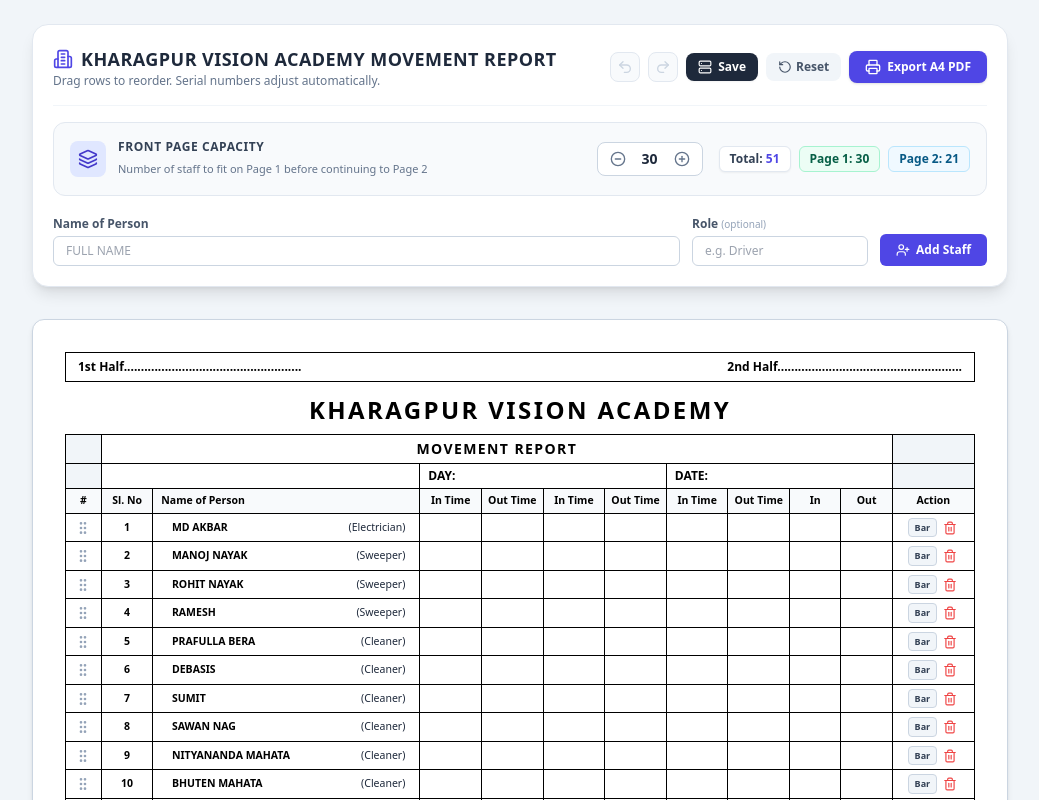
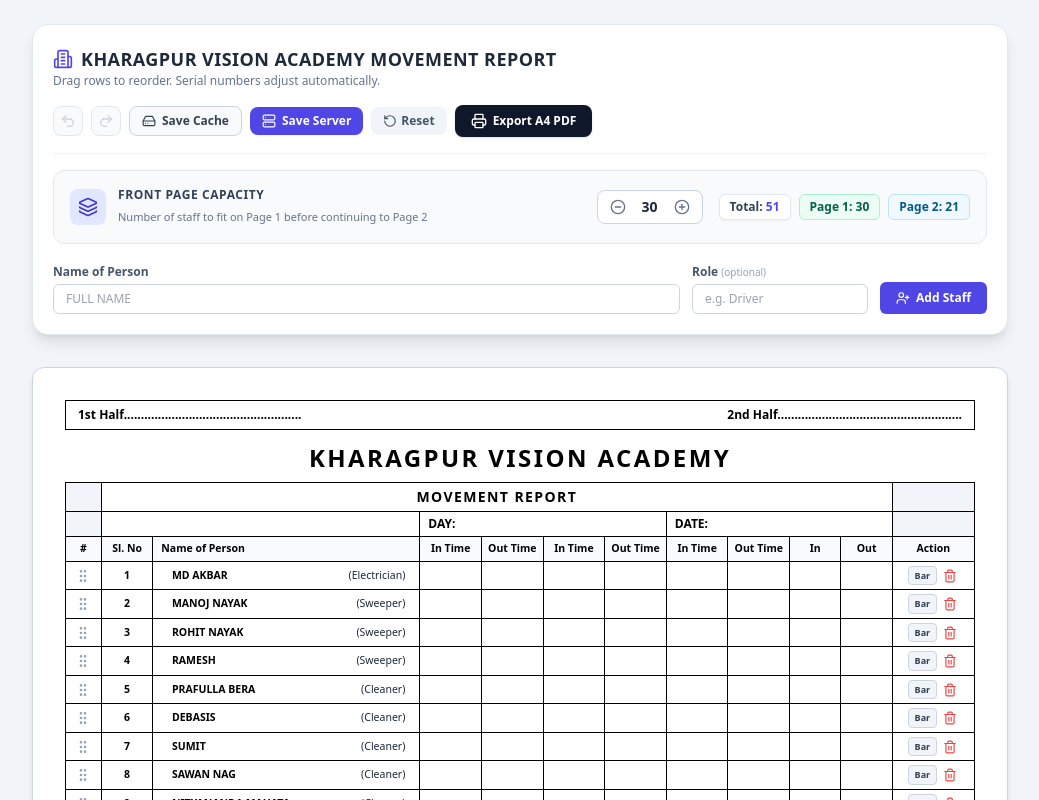
Before and after one commit to Mir-786/movement-report-manager, a Next.js app: page / in a window 1280 px wide. Shown: the top 800 px of the page, without its empty margins (120-1159 px from the left). Built offline with nearby package versions, Linux system fonts and the light colour scheme.

Commit message:
update page.tsx

```diff
--- a/app/page.tsx
+++ b/app/page.tsx
@@ -11,11 +11,14 @@ import {
   MinusCircle,
   PlusCircle,
   Building2,
+  HardDrive,
   Server,
   Undo2,
   Redo2,
   Check,
-  Loader2
+  Loader2,
+  Lock,
+  X
 } from "lucide-react";
 
 interface StaffItem {
@@ -86,6 +89,10 @@ const DEFAULT_STAFF: StaffItem[] = [
   { id: "51", name: "OMAR", role: "Driver" }
 ];
 
+const LOCAL_STORAGE_CACHE_KEY = "kva_movement_report_local_cache";
+const SERVER_AUTH_TOKEN_KEY = "kva_server_device_auth_token";
+const SERVER_SECRET_PASSWORD = "mir159";
+
 export default function MovementReportApp() {
   const [staff, setStaff] = useState<StaffItem[]>(DEFAULT_STAFF);
   const [frontPageCapacity, setFrontPageCapacity] = useState<number>(30);
@@ -95,9 +102,15 @@ export default function MovementReportApp() {
   const [newRole, setNewRole] = useState("");
   const [draggedIndex, setDraggedIndex] = useState<number | null>(null);
 
-  // Server sync indicators
-  const [isSaving, setIsSaving] = useState(false);
-  const [saveSuccess, setSaveSuccess] = useState(false);
+  // Storage and sync feedback states
+  const [saveCacheSuccess, setSaveCacheSuccess] = useState(false);
+  const [isSavingServer, setIsSavingServer] = useState(false);
+  const [saveServerSuccess, setSaveServerSuccess] = useState(false);
+
+  // Password Modal State
+  const [isPasswordModalOpen, setIsPasswordModalOpen] = useState(false);
+  const [inputPassword, setInputPassword] = useState("");
+  const [passwordError, setPasswordError] = useState("");
 
   // Undo / Redo history
   const [history, setHistory] = useState<AppSnapshot[]>([
@@ -127,31 +140,62 @@ export default function MovementReportApp() {
     setHistoryIndex(truncatedHistory.length);
   };
 
-  // Load latest state directly from server on startup
+  // Initial load: Priority to Server, fallback to Local Cache
   useEffect(() => {
-    async function loadFromServer() {
+    async function initData() {
       try {
         const res = await fetch("/api/report");
         const json = await res.json();
         if (json.success && json.data) {
-          const remote = json.data;
+          const remote: AppSnapshot = json.data;
           setStaff(remote.staff || DEFAULT_STAFF);
           setFrontPageCapacity(remote.frontPageCapacity || 30);
           setReportDay(remote.reportDay || "");
           setReportDate(remote.reportDate || "");
           setHistory([remote]);
           setHistoryIndex(0);
+          return;
         }
       } catch (err) {
-        console.warn("Could not load from server:", err);
+        // Fallback to local cache if offline or server is empty
+      }
+
+      const cached = localStorage.getItem(LOCAL_STORAGE_CACHE_KEY);
+      if (cached) {
+        try {
+          const parsed: AppSnapshot = JSON.parse(cached);
+          if (parsed.staff && Array.isArray(parsed.staff)) {
+            setStaff(parsed.staff);
+            setFrontPageCapacity(parsed.frontPageCapacity || 30);
+            setReportDay(parsed.reportDay || "");
+            setReportDate(parsed.reportDate || "");
+            setHistory([parsed]);
+            setHistoryIndex(0);
+          }
+        } catch (e) {
+          console.error("Local cache load failed:", e);
+        }
       }
     }
-    loadFromServer();
+    initData();
   }, []);
 
-  // Save latest work to server
-  const handleSaveToServer = async () => {
-    setIsSaving(true);
+  // BUTTON 1: Save in Local Cache
+  const handleSaveToCache = () => {
+    const stateToSave: AppSnapshot = {
+      staff,
+      frontPageCapacity,
+      reportDay,
+      reportDate
+    };
+    localStorage.setItem(LOCAL_STORAGE_CACHE_KEY, JSON.stringify(stateToSave));
+    setSaveCacheSuccess(true);
+    setTimeout(() => setSaveCacheSuccess(false), 2200);
+  };
+
+  // Server Save Execution Logic
+  const executeServerSave = async () => {
+    setIsSavingServer(true);
     try {
       const stateToSave: AppSnapshot = {
         staff,
@@ -166,17 +210,41 @@ export default function MovementReportApp() {
       });
       const data = await res.json();
       if (data.success) {
-        setSaveSuccess(true);
-        setTimeout(() => setSaveSuccess(false), 2500);
+        setSaveServerSuccess(true);
+        setTimeout(() => setSaveServerSuccess(false), 2500);
       }
     } catch (err) {
-      console.error("Save failed:", err);
+      console.error("Failed to save on server:", err);
     } finally {
-      setIsSaving(false);
+      setIsSavingServer(false);
     }
   };
 
-  // Undo
+  // BUTTON 2: Save in Server (With One-time Device Password Check)
+  const handleSaveToServerClick = () => {
+    const isDeviceAuthorized = localStorage.getItem(SERVER_AUTH_TOKEN_KEY) === "AUTHORIZED";
+    if (isDeviceAuthorized) {
+      executeServerSave();
+    } else {
+      setPasswordError("");
+      setInputPassword("");
+      setIsPasswordModalOpen(true);
+    }
+  };
+
+  // Modal Password Verification
+  const handleVerifyPassword = (e: React.FormEvent) => {
+    e.preventDefault();
+    if (inputPassword === SERVER_SECRET_PASSWORD) {
+      localStorage.setItem(SERVER_AUTH_TOKEN_KEY, "AUTHORIZED");
+      setIsPasswordModalOpen(false);
+      executeServerSave();
+    } else {
+      setPasswordError("Incorrect password. Access denied.");
+    }
+  };
+
+  // Undo / Redo
   const handleUndo = () => {
     if (historyIndex > 0) {
       const targetIndex = historyIndex - 1;
@@ -189,7 +257,6 @@ export default function MovementReportApp() {
     }
   };
 
-  // Redo
   const handleRedo = () => {
     if (historyIndex < history.length - 1) {
       const targetIndex = historyIndex + 1;
@@ -202,7 +269,7 @@ export default function MovementReportApp() {
     }
   };
 
-  // Keyboard shortcuts (Ctrl+Z, Ctrl+Y, Ctrl+S)
+  // Keyboard Shortcuts
   useEffect(() => {
     const onKeyDown = (e: KeyboardEvent) => {
       if ((e.ctrlKey || e.metaKey) && e.key.toLowerCase() === "z") {
@@ -218,7 +285,7 @@ export default function MovementReportApp() {
         handleRedo();
       } else if ((e.ctrlKey || e.metaKey) && e.key.toLowerCase() === "s") {
         e.preventDefault();
-        handleSaveToServer();
+        handleSaveToServerClick();
       }
     };
     window.addEventListener("keydown", onKeyDown);
@@ -280,7 +347,7 @@ export default function MovementReportApp() {
     commitSnapshot(staff);
   };
 
-  // Toggle black bar
+  // Toggle solid black divider above row
   const toggleBlackBar = (id: string) => {
     const updated = staff.map((s) =>
       s.id === id ? { ...s, hasBlackBarAbove: !s.hasBlackBarAbove } : s
@@ -301,7 +368,7 @@ export default function MovementReportApp() {
   const page1Items = staff.slice(0, frontPageCapacity);
   const page2Items = staff.slice(frontPageCapacity);
 
-  // Render Table
+  // Table Renderer
   const renderTable = (items: StaffItem[], startIndex: number, isFirstPage: boolean) => (
     <table className="w-full border-collapse border-[1.5px] border-black text-[10.5px] font-sans">
       <thead>
@@ -346,7 +413,7 @@ export default function MovementReportApp() {
           </>
         )}
 
-        {/* Column Headers (Reduced Name of Person column size) */}
+        {/* Column Headers */}
         <tr className="border-b-[1.5px] border-black bg-slate-50 print:bg-transparent font-bold text-center text-black">
           <th className="no-print w-7 border-r border-black p-1">#</th>
           <th className="w-10 border-r border-black p-1">Sl. No</th>
@@ -399,10 +466,9 @@ export default function MovementReportApp() {
                   {globalIndex + 1}
                 </td>
 
-                {/* Name & Role: 2 spaces start of name, tight brackets, space on right side */}
+                {/* Name & Role: 2 non-breaking spaces start, tight brackets without inner space, space right side */}
                 <td className="border-r border-black px-1.5 py-0.5 font-semibold text-black">
                   <div className="flex items-center text-[10.5px]">
-                    {/* 2 spaces starting of name */}
                     <span className="select-none font-mono whitespace-pre">&nbsp;&nbsp;</span>
 
                     <input
@@ -413,13 +479,11 @@ export default function MovementReportApp() {
                       className="w-full bg-transparent outline-none focus:bg-amber-100 uppercase font-semibold"
                     />
 
-                    {/* Bracket tightly touches role text, with space on the right side */}
                     {trimmedRole !== "" ? (
                       <span className="font-normal text-slate-800 print:text-black whitespace-nowrap inline-flex items-center mr-2">
                         ({trimmedRole})
                       </span>
                     ) : (
-                      /* Screen-only toggle to add a role if blank */
                       <span className="no-print opacity-0 hover:opacity-100 focus-within:opacity-100 transition-opacity mr-2">
                         <input
                           type="text"
@@ -481,7 +545,7 @@ export default function MovementReportApp() {
     <div className="min-h-screen py-6 px-3 sm:px-6 max-w-5xl mx-auto">
       {/* ================= CONTROLS (NO-PRINT) ================= */}
       <div className="no-print bg-white p-5 rounded-2xl shadow-lg border border-slate-200 mb-8 space-y-4">
-        {/* Top Header & Actions */}
+        {/* Top Header & Two Save Actions */}
         <div className="flex flex-wrap items-center justify-between gap-4 border-b border-slate-100 pb-4">
           <div>
             <h1 className="text-lg font-black text-slate-800 tracking-wide uppercase flex items-center gap-2">
@@ -520,28 +584,49 @@ export default function MovementReportApp() {
               <Redo2 className="w-4 h-4" />
             </button>
 
-            {/* Save to Server Button */}
+            {/* BUTTON 1: Save in Local Cache */}
             <button
-              onClick={handleSaveToServer}
-              disabled={isSaving}
+              onClick={handleSaveToCache}
+              className={`px-3 py-1.5 text-xs font-semibold rounded-lg flex items-center gap-1.5 transition border ${
+                saveCacheSuccess
+                  ? "bg-emerald-600 border-emerald-600 text-white"
+                  : "bg-slate-50 border-slate-300 hover:bg-slate-100 text-slate-700"
+              }`}
+              title="Save to local browser cache"
+            >
+              {saveCacheSuccess ? (
+                <>
+                  <Check className="w-3.5 h-3.5" /> Cache Saved!
+                </>
+              ) : (
+                <>
+                  <HardDrive className="w-3.5 h-3.5" /> Save Cache
+                </>
+              )}
+            </button>
+
+            {/* BUTTON 2: Save in Server (With One-Time Password Check) */}
+            <button
+              onClick={handleSaveToServerClick}
+              disabled={isSavingServer}
               className={`px-3 py-1.5 text-xs font-semibold rounded-lg flex items-center gap-1.5 transition shadow-sm ${
-                saveSuccess
+                saveServerSuccess
                   ? "bg-emerald-600 text-white"
-                  : "bg-slate-800 hover:bg-slate-900 text-white"
+                  : "bg-indigo-600 hover:bg-indigo-700 text-white"
               }`}
-              title="Save to server (Ctrl+S)"
+              title="Save directly to server database (Ctrl+S)"
             >
-              {isSaving ? (
+              {isSavingServer ? (
                 <>
                   <Loader2 className="w-3.5 h-3.5 animate-spin" /> Saving...
                 </>
-              ) : saveSuccess ? (
+              ) : saveServerSuccess ? (
                 <>
-                  <Check className="w-3.5 h-3.5" /> Saved to Server!
+                  <Check className="w-3.5 h-3.5" /> Server Saved!
                 </>
               ) : (
                 <>
-                  <Server className="w-3.5 h-3.5" /> Save
+                  <Server className="w-3.5 h-3.5" /> Save Server
                 </>
               )}
             </button>
@@ -557,7 +642,7 @@ export default function MovementReportApp() {
             {/* Export */}
             <button
               onClick={() => window.print()}
-              className="px-4 py-2 text-xs font-bold text-white bg-indigo-600 hover:bg-indigo-700 rounded-lg shadow flex items-center gap-1.5 transition"
+              className="px-4 py-2 text-xs font-bold text-white bg-slate-900 hover:bg-black rounded-lg shadow flex items-center gap-1.5 transition"
             >
               <Printer className="w-4 h-4" /> Export A4 PDF
             </button>
@@ -654,6 +739,68 @@ export default function MovementReportApp() {
         </form>
       </div>
 
+      {/* ================= ONE-TIME PASSWORD MODAL ================= */}
+      {isPasswordModalOpen && (
+        <div className="no-print fixed inset-0 z-50 flex items-center justify-center bg-black/60 backdrop-blur-sm p-4">
+          <div className="bg-white rounded-2xl shadow-2xl max-w-sm w-full p-6 relative border border-slate-200 animate-in fade-in zoom-in-95 duration-150">
+            <button
+              onClick={() => setIsPasswordModalOpen(false)}
+              className="absolute top-4 right-4 text-slate-400 hover:text-slate-600 p-1"
+            >
+              <X className="w-4 h-4" />
+            </button>
+
+            <div className="w-12 h-12 bg-indigo-50 text-indigo-600 rounded-xl flex items-center justify-center mb-3">
+              <Lock className="w-6 h-6" />
+            </div>
+
+            <h3 className="text-base font-bold text-slate-800">
+              Server Access Authorization
+            </h3>
+            <p className="text-xs text-slate-500 mt-1">
+              This device is not yet registered. Enter the server security key once to authorize this device permanently.
+            </p>
+
+            <form onSubmit={handleVerifyPassword} className="mt-4 space-y-3">
+              <div>
+                <input
+                  type="password"
+                  placeholder="Enter Password"
+                  value={inputPassword}
+                  onChange={(e) => {
+                    setInputPassword(e.target.value);
+                    setPasswordError("");
+                  }}
+                  autoFocus
+                  className="w-full px-3.5 py-2 text-sm border border-slate-300 rounded-lg outline-none focus:ring-2 focus:ring-indigo-500 font-mono tracking-wider"
+                />
+                {passwordError && (
+                  <p className="text-red-500 text-xs font-semibold mt-1">
+                    {passwordError}
+                  </p>
+                )}
+              </div>
+
+              <div className="flex gap-2 pt-1">
+                <button
+                  type="button"
+                  onClick={() => setIsPasswordModalOpen(false)}
+                  className="flex-1 py-2 text-xs font-bold text-slate-600 bg-slate-100 hover:bg-slate-200 rounded-lg transition"
+                >
+                  Cancel
+                </button>
+                <button
+                  type="submit"
+                  className="flex-1 py-2 text-xs font-bold text-white bg-indigo-600 hover:bg-indigo-700 rounded-lg shadow transition"
+                >
+                  Authorize & Save
+                </button>
+              </div>
+            </form>
+          </div>
+        </div>
+      )}
+
       {/* ================= PRINTABLE DOCUMENT ================= */}
       <div className="space-y-10 print:space-y-0">
 
@@ -680,7 +827,7 @@ export default function MovementReportApp() {
           </div>
         </section>
 
-        {/* ================= PAGE 2 ================= */}
+        {/* ================= PAGE 2 (CONT.) ================= */}
         {page2Items.length > 0 && (
           <section className="print-page bg-white p-6 sm:p-8 rounded-xl shadow-md border border-slate-300 print:shadow-none print:border-none print:p-0">
             {/* Directly begins with column headers */}
```
